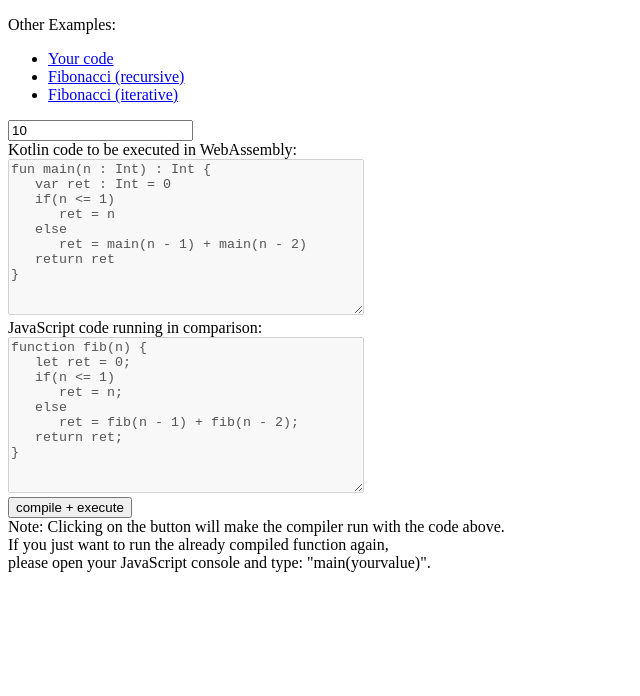
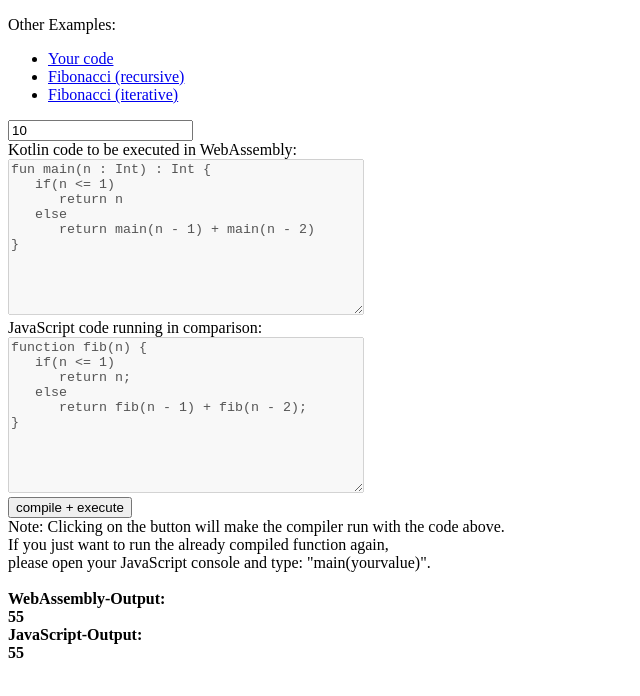
Before and after one commit to nr23730/bigdata-wasm, a plain HTML site: page fib_rec.html in a window 1280 px wide. Both pictures are taken after a click on the button "compile + execute". Shown: the whole page, without its empty margins (0-640 px from the left). Drawn offline with Linux system fonts and the light colour scheme.

Commit message:
Fix and optimize examples

```diff
--- a/fib_rec.html
+++ b/fib_rec.html
@@ -18,23 +18,19 @@
     Kotlin code to be executed in WebAssembly:<br/>
     <textarea id="code" style="width:350px;height:150px" disabled="disabled">
 fun main(n : Int) : Int {
-   var ret : Int = 0
    if(n <= 1)
-      ret = n
+      return n
    else
-      ret = main(n - 1) + main(n - 2)
-   return ret
+      return main(n - 1) + main(n - 2)
 }
 </textarea> <br/>
     JavaScript code running in comparison:<br/>
     <textarea style="width:350px;height:150px" disabled="disabled">
 function fib(n) {
-   let ret = 0;
    if(n <= 1)
-      ret = n;
+      return n;
    else
-      ret = fib(n - 1) + fib(n - 2);
-   return ret;
+      return fib(n - 1) + fib(n - 2);
 }
 </textarea>
 
@@ -80,12 +76,10 @@
         let js_d1 = new Date().getTime();
         console.log("JavaScript compiling started at: " + js_d1);
         eval("function fib(n) {" +
-            "   let ret = 0;" +
             "   if(n <= 1)" +
-            "      ret = n;" +
+            "      return n;" +
             "   else" +
-            "      ret = fib(n - 1) + fib(n - 2);" +
-            "   return ret;" +
+            "      return fib(n - 1) + fib(n - 2);" +
             "};");
         let js_d2 = new Date().getTime();
         console.log("JavaScript compiling finished at: " + js_d2);
--- a/js/MyListener.js
+++ b/js/MyListener.js
@@ -35,17 +35,9 @@
         this.importSection = [
             0x02, //section code
             0x00, //section size calculated afterwards
-            0x01, //number of imports
-
-            //import header 0
-            0x02, //string length
-            0x6a, 0x73, //"js" in hex
-            0x03, //string length
-            0x6d, 0x65, 0x6d, //"mem" in hex
-            0x02, //import kind
-            0x00, //limits: flags
-            0x01, //limits: initial
+            0x00, //number of imports
         ];
+        this.useMemory = false;
         this.functionSection = [
             0x03, //section code
             0x00, //section size calculated afterwards
@@ -784,6 +776,7 @@
     //MEMORY
 
     exitMemAssignment(ctx) {
+        this.useMemory = true;
         let type = this.typeStack.pop();
         if (this.typeStack.pop() == Types.Int) {
             switch (type) {
@@ -815,6 +808,7 @@
     }
 
     exitMemory(ctx) {
+        this.useMemory = true;
         let type = Types.Int;
         if (ctx.parentCtx.varName != undefined)
             type = this.getVarType(ctx.parentCtx.varName.text);
@@ -932,6 +926,18 @@
     getWasm() {
         this.typeSection[1] = this.typeSection.length - 2; //set section length
 
+
+        if(this.useMemory)
+            this.importSection.push(
+                //import memory
+                0x02, //string length
+                0x6a, 0x73, //"js" in hex
+                0x03, //string length
+                0x6d, 0x65, 0x6d, //"mem" in hex
+                0x02, //import kind
+                0x00, //limits: flags
+                0x01 //limits: initial
+            );
         this.importSection[1] = this.importSection.length -2;
 
         this.functionSection[1] = this.functionSection.length - 2; //set section length
```
